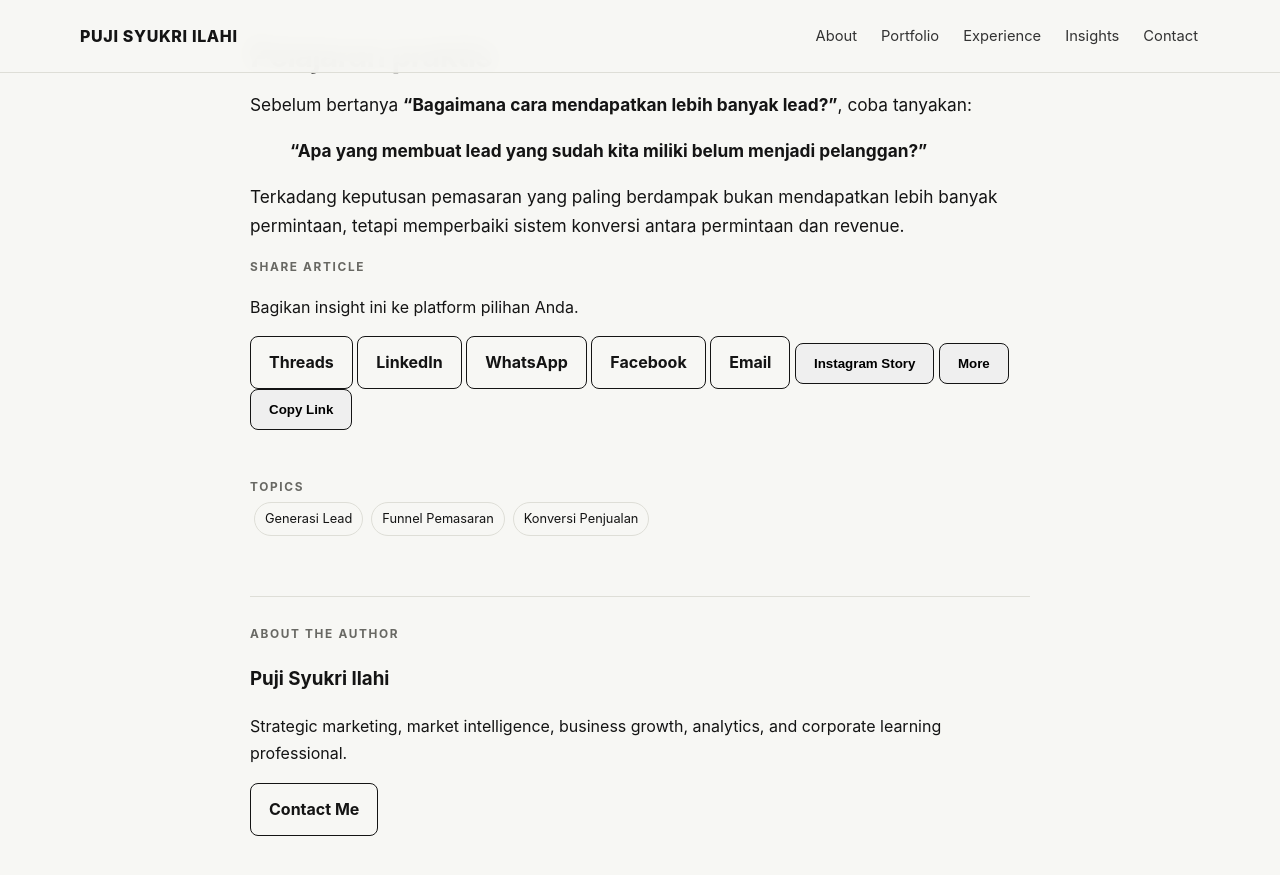
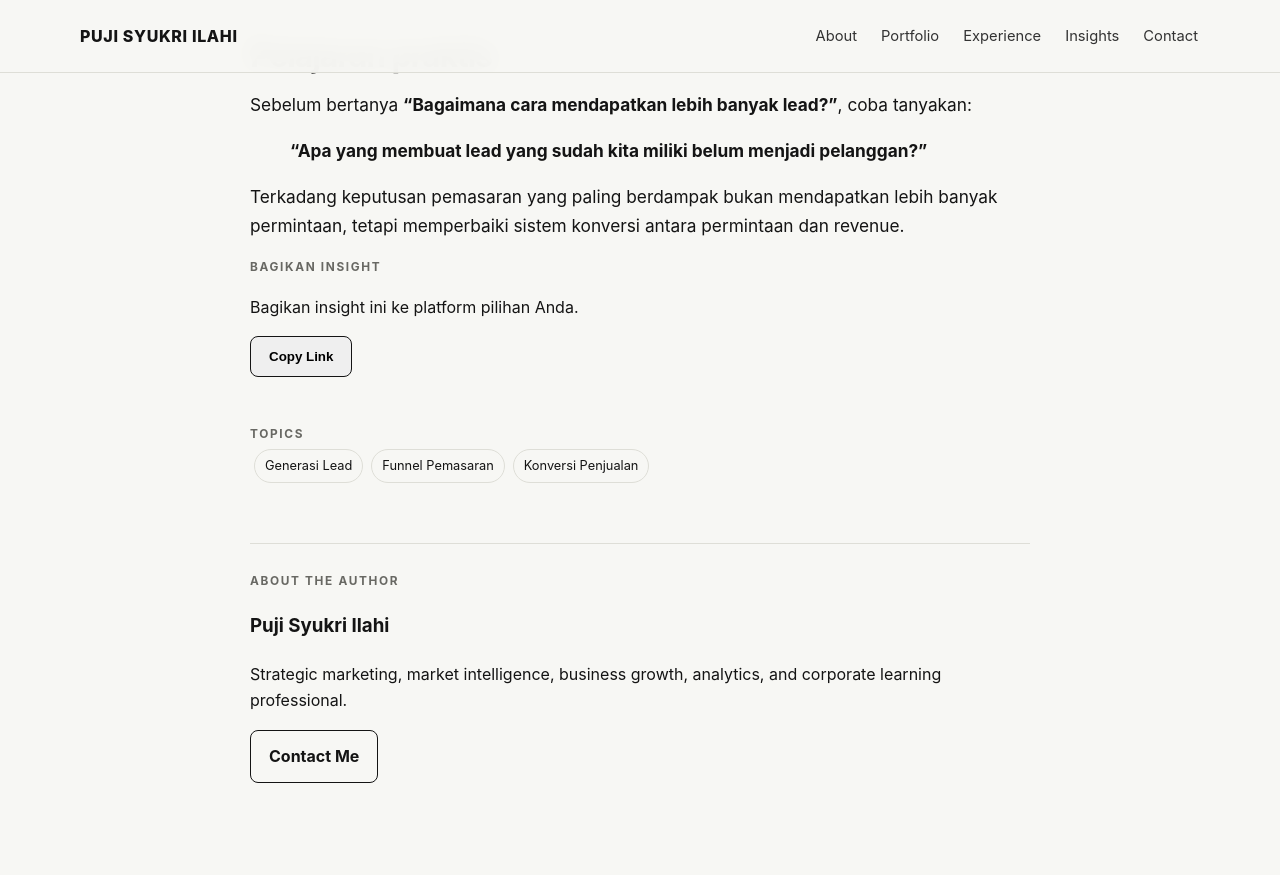
Before and after one commit to pujisyukriilahi/bio, a Jekyll site: the page built from _posts/2026-08-24-more-leads-do-not-mean-more-revenue.md, in a window 1280 px wide and 900 px high, scrolled down 2069 px. Shown: the top 875 px of the window. Built offline with Jekyll 4.4.1, drawn with Linux system fonts in a browser that asks for light colours; some of the changed lines change nothing that is shown.

Commit message:
Sederhanakan berbagi artikel menjadi tombol Copy Link

```diff
--- a/_layouts/post.html
+++ b/_layouts/post.html
@@ -9,16 +9,9 @@ layout: default
   <div class="post-content">{{ content }}</div>
 
   <div class="share-box" aria-label="Share article">
-    <div class="eyebrow">Share Article</div>
+    <div class="eyebrow">Bagikan Insight</div>
     <p class="share-intro">Bagikan insight ini ke platform pilihan Anda.</p>
     <div class="share-actions">
-      <a class="btn share-btn" href="https://www.threads.net/intent/post?text={{ page.title | append: ' — ' | append: page.url | absolute_url | uri_escape }}" target="_blank" rel="noopener noreferrer">Threads</a>
-      <a class="btn share-btn" href="https://www.linkedin.com/sharing/share-offsite/?url={{ page.url | absolute_url | uri_escape }}" target="_blank" rel="noopener noreferrer">LinkedIn</a>
-      <a class="btn share-btn" href="https://wa.me/?text={{ page.title | append: ' — ' | append: page.url | absolute_url | uri_escape }}" target="_blank" rel="noopener noreferrer">WhatsApp</a>
-      <a class="btn share-btn" href="https://www.facebook.com/sharer/sharer.php?u={{ page.url | absolute_url | uri_escape }}" target="_blank" rel="noopener noreferrer">Facebook</a>
-      <a class="btn share-btn" href="mailto:?subject={{ page.title | uri_escape }}&body={{ page.title | append: ' — ' | append: page.url | absolute_url | uri_escape }}">Email</a>
-      <button class="btn share-btn" type="button" id="instagram-story-share">Instagram Story</button>
-      <button class="btn share-btn" type="button" id="native-share">More</button>
       <button class="btn share-btn" type="button" id="copy-article-link">Copy Link</button>
     </div>
     <p class="share-note" id="share-note" role="status" aria-live="polite"></p>
@@ -31,54 +24,24 @@ layout: default
 <script>
 document.addEventListener('DOMContentLoaded', function () {
   const articleUrl = window.location.href;
-  const articleTitle = {{ page.title | jsonify }};
   const note = document.getElementById('share-note');
   const copyButton = document.getElementById('copy-article-link');
-  const instagramButton = document.getElementById('instagram-story-share');
-  const nativeButton = document.getElementById('native-share');
 
   function showNote(message) {
     if (!note) return;
     note.textContent = message;
-    window.setTimeout(function () { note.textContent = ''; }, 3500);
+    window.setTimeout(function () { note.textContent = ''; }, 3000);
   }
 
-  async function copyLink() {
-    try {
-      await navigator.clipboard.writeText(articleUrl);
-      showNote('Link artikel berhasil disalin.');
-    } catch (error) {
-      showNote('Gagal menyalin link. Silakan salin URL dari browser.');
-    }
-  }
-
-  async function openNativeShare() {
-    if (!navigator.share) {
-      await copyLink();
-      return;
-    }
-    try {
-      await navigator.share({ title: articleTitle, text: articleTitle, url: articleUrl });
-    } catch (error) {
-      if (error && error.name !== 'AbortError') showNote('Menu berbagi tidak dapat dibuka.');
-    }
-  }
-
-  if (copyButton) copyButton.addEventListener('click', copyLink);
-  if (nativeButton) nativeButton.addEventListener('click', openNativeShare);
-
-  if (instagramButton) {
-    instagramButton.addEventListener('click', async function () {
+  if (copyButton) {
+    copyButton.addEventListener('click', async function () {
       try {
-        if (navigator.share) {
-          await navigator.share({ title: articleTitle, text: articleTitle, url: articleUrl });
-          showNote('Pilih Instagram dari menu berbagi perangkat.');
-        } else {
-          await copyLink();
-          showNote('Link disalin. Buka Instagram dan bagikan melalui Story.');
-        }
+        await navigator.clipboard.writeText(articleUrl);
+        showNote('Link artikel berhasil disalin.');
+        copyButton.textContent = 'Copied!';
+        window.setTimeout(function () { copyButton.textContent = 'Copy Link'; }, 1800);
       } catch (error) {
-        if (error && error.name !== 'AbortError') showNote('Link artikel siap dibagikan ke Instagram Story.');
+        showNote('Gagal menyalin link. Silakan salin URL dari browser.');
       }
     });
   }
```
